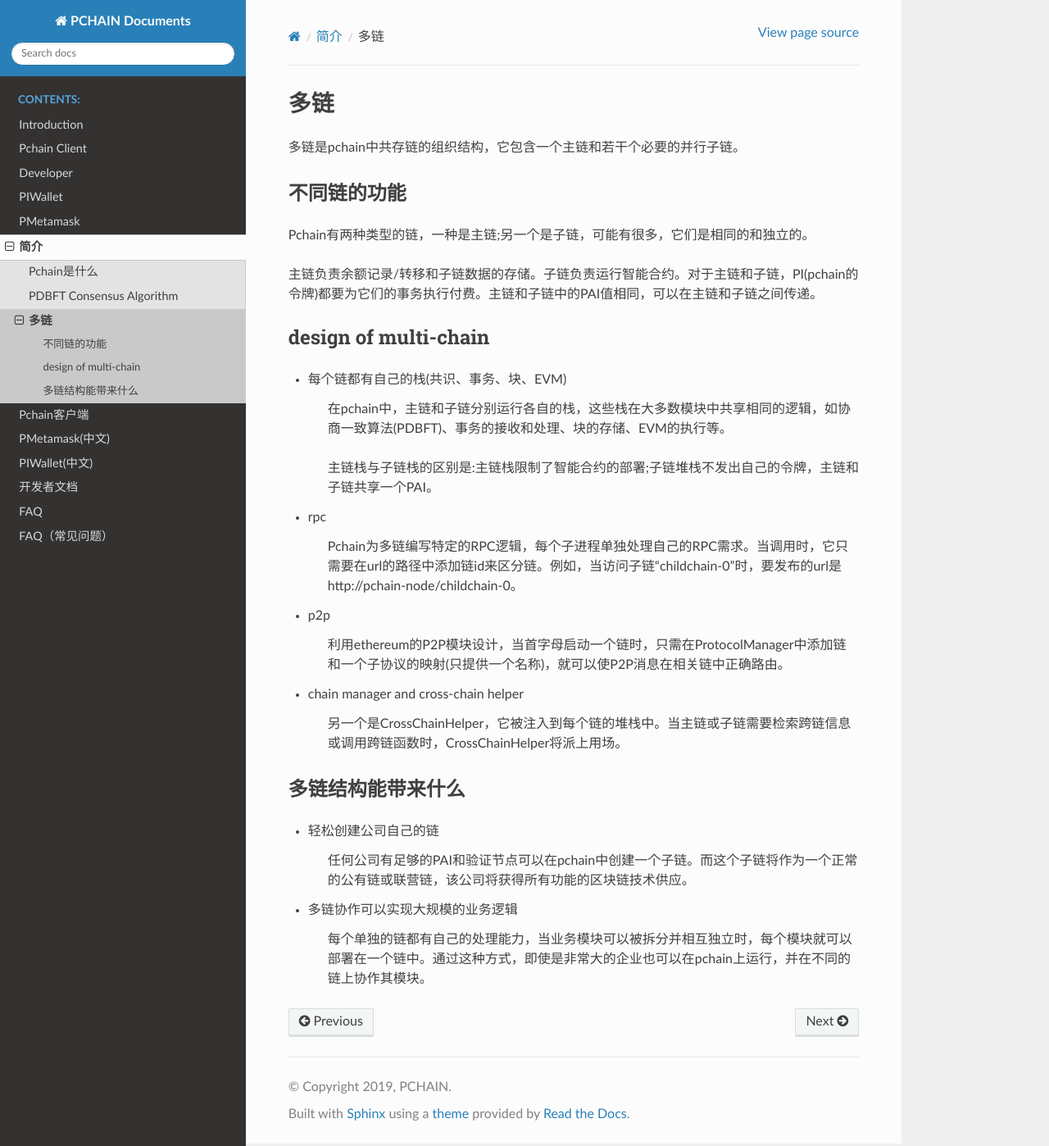
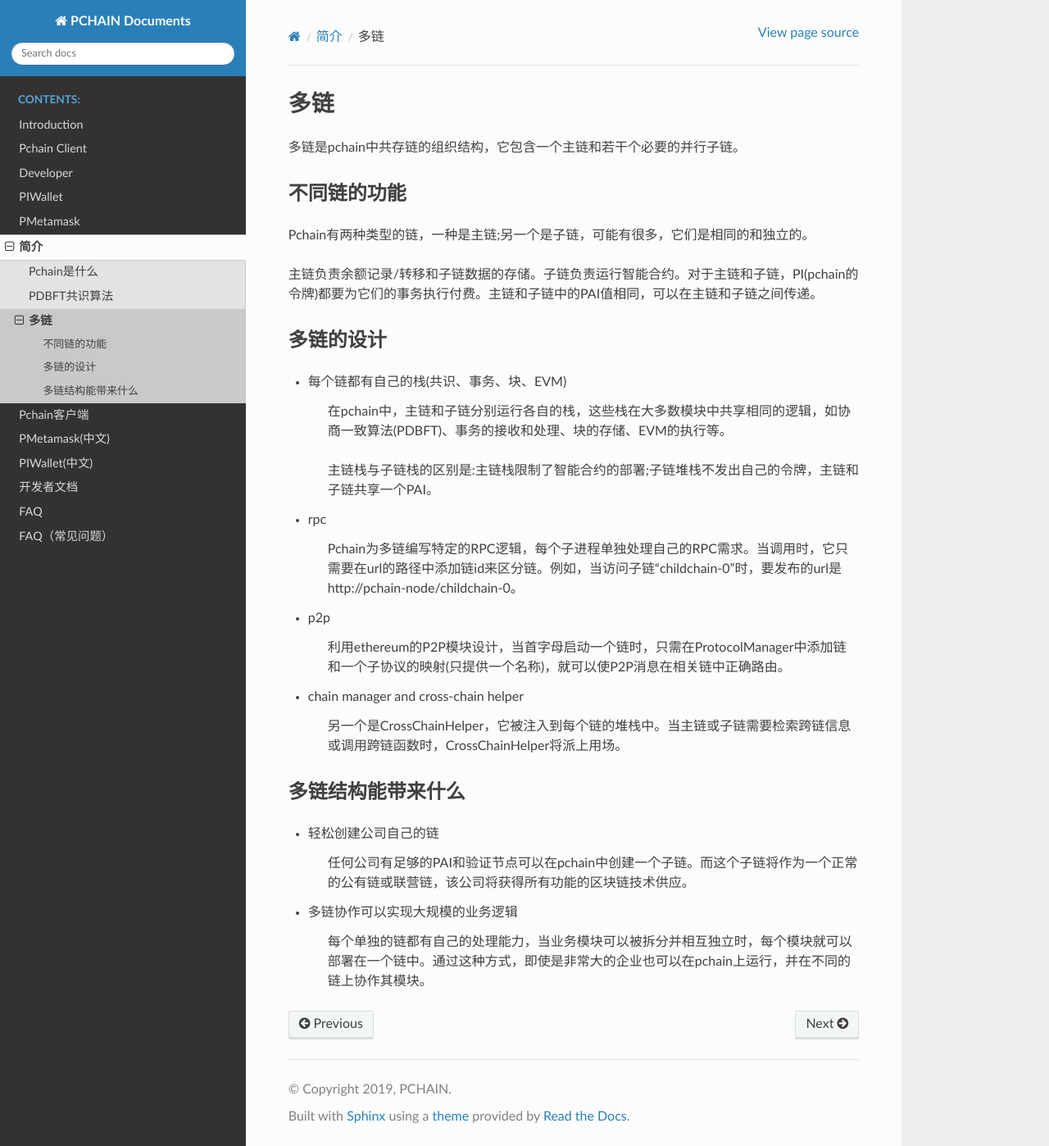
Before and after one commit to pchain-org/pchain-guide, a Sphinx documentation site: the page built from pchaindoc/source/zh/introduction/multichain_zh.rst, in a window 1280 px wide and 1398 px high. Shown: the whole window at 82% size. Built offline with Sphinx 7.4.7 and the Read the Docs theme 2.0.0, drawn with Linux system fonts in a browser that asks for light colours; pages that are not in the unit, such as notebooks, are missing from menus.

Commit message:
fix some error

```diff
--- a/pchaindoc/source/zh/introduction/multichain_zh.rst
+++ b/pchaindoc/source/zh/introduction/multichain_zh.rst
@@ -13,7 +13,7 @@
 
 
 ----------------------
-design of multi-chain
+多链的设计
 ----------------------
 - 每个链都有自己的栈(共识、事务、块、EVM)
 
--- a/pchaindoc/source/zh/introduction/pdbftconsensus_zh.rst
+++ b/pchaindoc/source/zh/introduction/pdbftconsensus_zh.rst
@@ -1,5 +1,5 @@
 =========================
-PDBFT Consensus Algorithm
+PDBFT共识算法
 =========================
 
 | 早期的公有链系统主要采用基于工作证明的共识机制。在这种机制下，硬件性能直接决定了计算能力，即成功生成块的能力。基于PoW的共识算法需要大量的计算能力，导致较低的TPS吞吐量，如Bitcoin提供的3到7个TPS。PoW算法也容易受到51%的攻击，因此用户在处理一个事务之前必须等待几个块确认。
--- a/pchaindoc/source/zh/wallet/GettingStart_zh.rst
+++ b/pchaindoc/source/zh/wallet/GettingStart_zh.rst
@@ -3,7 +3,7 @@
 PIWallet(中文)
 ===============
 
-| PIWallet 是pchain的钱包. 你可以从这里下载`PIWallet <https://github.com/pchain-org/wallet/releases>`_.
+| PIWallet 是pchain的钱包. 你可以从这里下载 `PIWallet <https://github.com/pchain-org/wallet/releases>`_.
 
 
 
```
